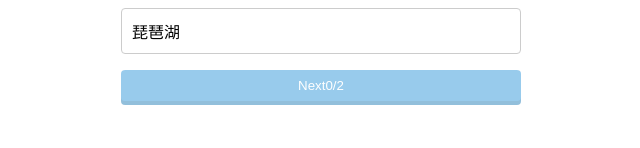
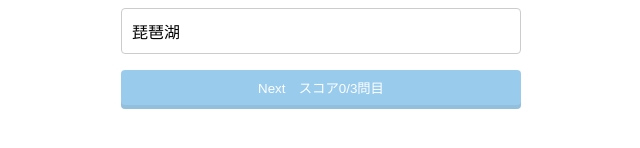
Before and after one commit to marimonon/vite-quiz, a React (Vite) app: page / in a window 1280 px wide. Shown: the part 184-332 px from the top of the page, without its empty margins (319-959 px from the left). Built offline with nearby package versions, Linux system fonts and the light colour scheme.

Commit message:
ボタンにスコアを表示

```diff
--- a/src/App.jsx
+++ b/src/App.jsx
@@ -18,6 +18,7 @@ function App() {
 
   const [yourAnswer, setYourAnswer] = useState("");
   const [correct, setCorrect] = useState();
+  const [score, setScore] = useState(0);
 
   const question = quizData[count].q;
   const items = quizData[count].c;
@@ -27,23 +28,24 @@ function App() {
     setYourAnswer(item);
     if (item === items[0]) {
       setCorrect(true);
+      setScore(score + 1);
     } else {
       setCorrect(false);
     }
     if (count === maxCount) {
-      console.log("lastはtrueだよ");
+      // console.log("lastはtrueだよ");
       setLast(true);
     } else {
-      console.log("lastはfalseだよ");
+      // console.log("lastはfalseだよ");
       setLast(false);
     }
   };
 
-  console.log(yourAnswer + "=yourAnswerだよ");
+  // console.log(yourAnswer + "=yourAnswerだよ");
   // console.log(correct + "=correctだよ");
-  console.log(maxCount + "=maxCountだよ");
-  console.log(count + "=countだよ");
-  console.log(last + "=lastだよ");
+  // console.log(maxCount + "=maxCountだよ");
+  // console.log(count + "=countだよ");
+  // console.log(last + "=lastだよ");
 
   return (
     <Container>
@@ -56,7 +58,7 @@ function App() {
       />
       <Comment yourAnswer={yourAnswer}>{comment}</Comment>
       <Btn btnClick={btnClick} yourAnswer={yourAnswer} last={last}>
-        Next{count}/{maxCount}
+        Next　スコア{score}/{maxCount + 1}問目
       </Btn>
     </Container>
   );
```
